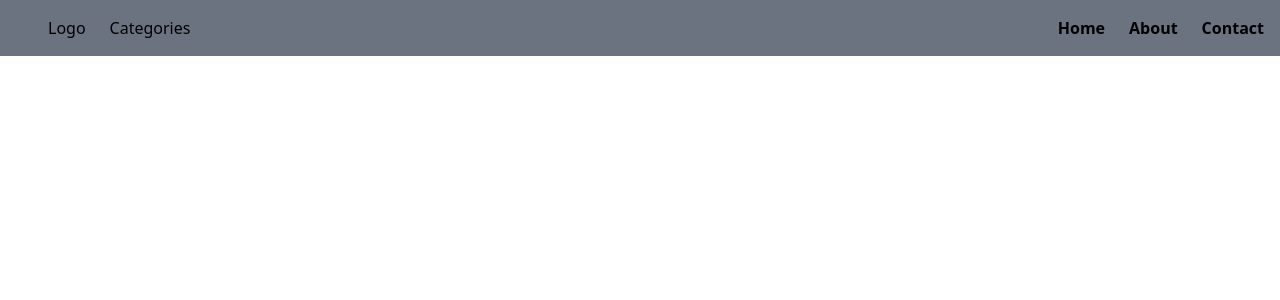
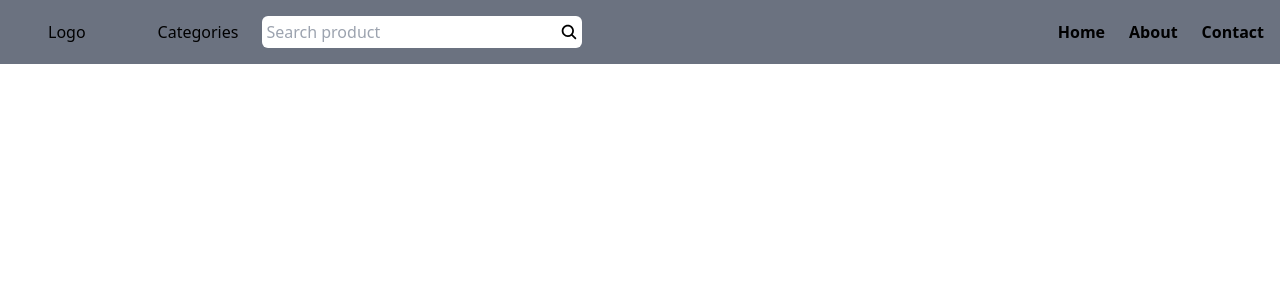
Before and after one commit to Zylown/kadufan-ecommerce, a React (Vite) app: page / in a window 1280 px wide. Shown: the top 300 px of the page. Built offline with nearby package versions, Linux system fonts and the light colour scheme.

Commit message:
add input search

```diff
--- a/src/components/Navbar.tsx
+++ b/src/components/Navbar.tsx
@@ -1,5 +1,6 @@
 import { Link } from "react-router-dom";
 import { useState } from "react";
+import { IoSearch } from "react-icons/io5";
 
 export default function Navbar() {
   //   const [searchValue, setSearchValue] = useState<string>("");
@@ -14,13 +15,13 @@ export default function Navbar() {
   };
 
   return (
-    <nav className="flex bg-gray-500 p-4 w-full gap-6 relative">
+    <nav className="flex bg-gray-500 p-4 w-full gap-6 relative items-center">
       <div className="pl-8">
         <Link to="/">
           <p>Logo</p>
         </Link>
       </div>
-      <div className="relative">
+      <div className="pl-12 relative">
         <button onMouseEnter={toggleCategories}>Categories</button>
         {showCategories && ( // Conditional rendering
           <ul
@@ -38,6 +39,18 @@ export default function Navbar() {
             </li>
           </ul>
         )}
+      </div>
+      <div className="flex relative">
+        <input
+          type="text"
+          placeholder="Search product"
+          className="p-1 rounded-md w-80"
+          // value={searchValue}
+          // onChange={(e) => setSearchValue(e.target.value)}
+        />
+        <button className="absolute right-1 top-1/2 transform -translate-y-1/2">
+          <IoSearch className="text-lg" />
+        </button>
       </div>
       <div className="flex w-full justify-end">
         <ul className="flex gap-6 font-semibold">
--- a/src/layouts/MainLayout.tsx
+++ b/src/layouts/MainLayout.tsx
@@ -3,5 +3,5 @@ interface MainLayoutProps {
 }
 
 export default function MainLayout({ children }: MainLayoutProps) {
-  return <div className="">{children}</div>;
+  return <div className="min-h-screen flex flex-col">{children}</div>;
 }
```
